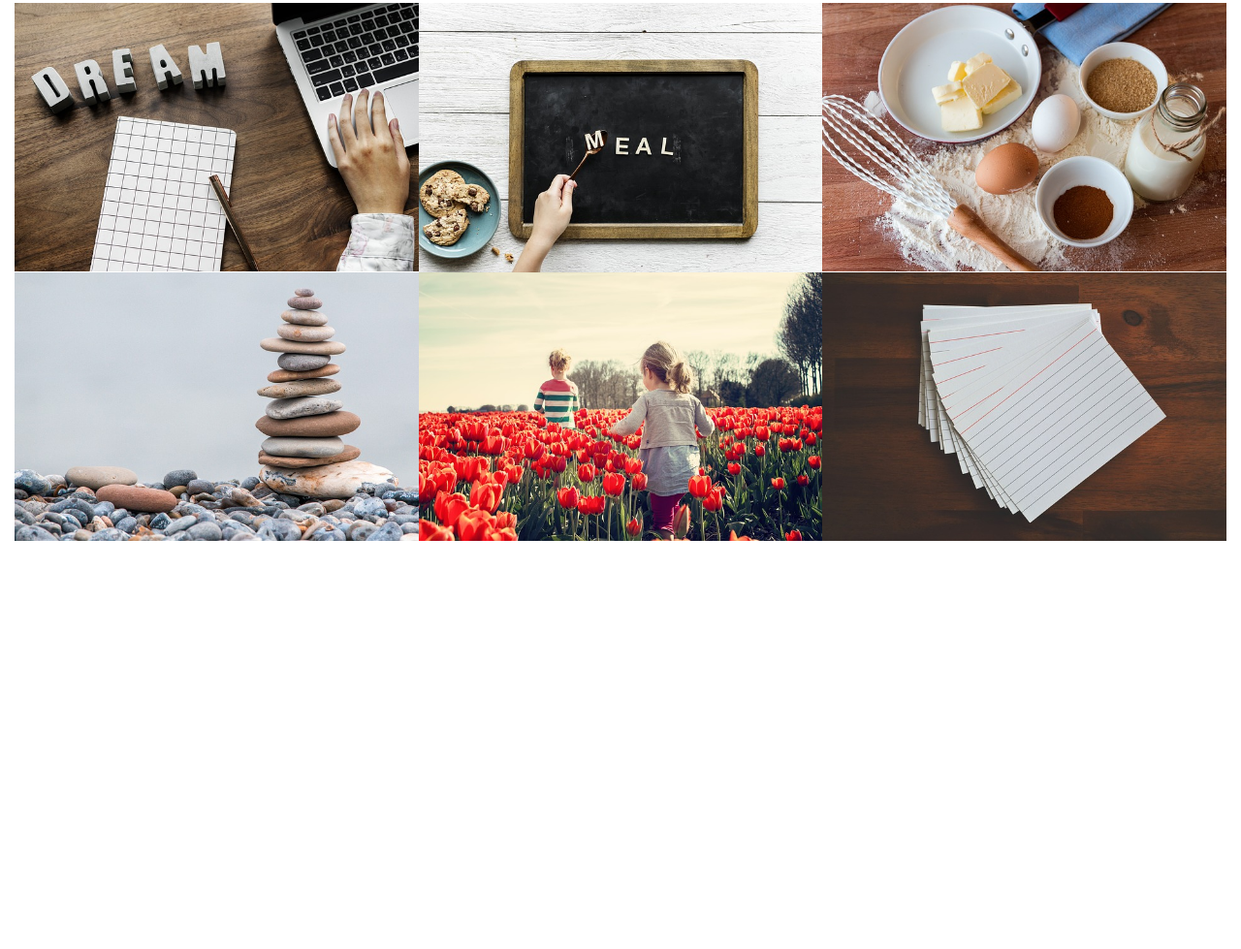
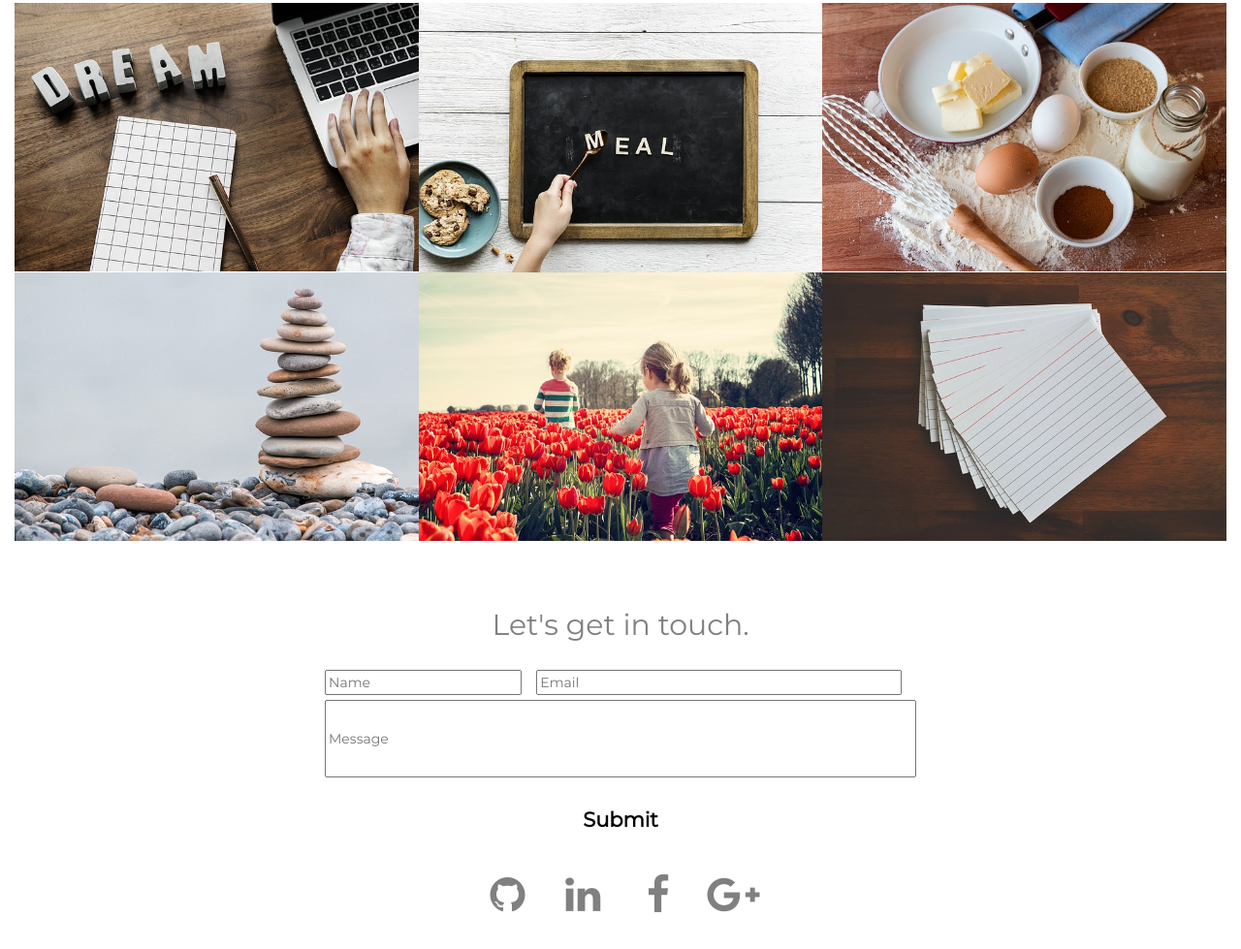
Before and after one commit to athensbird/portfolio, a plain HTML site: page index.html in a window 1280 px wide. Shown: the part 1719-2698 px from the top of the page at 97% size. Before the commit the page ends 2277 px from the top, so only its background shows below. Drawn offline with nearby package versions, Linux system fonts and the light colour scheme.

Commit message:
added contact section

```diff
--- a/index.html
+++ b/index.html
@@ -15,8 +15,8 @@
     <div class="container-fluid">
       <div id="intro" class="intro">
         <ul class="nav nav-pills">
-          <li><a href="#">Mark Wang</a></li>
-          <li class="pull-right"><a href="#">Contact</a></li>
+          <li><a href="https://www.linkedin.com/in/xilinwang">Mark Wang</a></li>
+          <li class="pull-right"><a href="#contact">Contact</a></li>
           <li class="pull-right"><a href="#portfolio-text">Resume</a></li>
           <li class="pull-right"><a href="#portfolio">Portfolio</a></li>
           <li class="pull-right"><a href="#about">About Me</a></li>
@@ -25,16 +25,10 @@
           <h1>Mark Wang</h1>
           <h2>Web Geek. JavaScript Fanatic. Idea Builder.</h2>
         </div>
-        <div class="btnList text-center">
-          <a class="btn btn-default" href="#">Twitter</a>
-          <a class="btn btn-default" href="#">GitHub</a>
-          <a class="btn btn-default" href="#">LinkedIn</a>
-          <a class="btn btn-default" href="#">Google+</a>
-        </div>
       </div>
       <div id="about" class="container-fluid">
         <div id="profile-pic" class="row">
-          <div class="col-lg-6 text-center">
+          <div id="header" class="col-lg-6 text-center">
               <h1>Hello, World!</h1>
               <h1>I'm Mark Wang.</h1>
           </div>
@@ -99,7 +93,8 @@
               <img src="img/children.jpg" alt="Isaiah's Place" />
               <div class="inner children-inner text-center">
                   <h2>Isaiah's Place</h2>
-                  <p>Freelance Website for Non-profit Organization</p>
+                  <p>Freelance Website for a non-profit organization</p>
+                  <p>Powered by HTML, CSS, and Bootstrap</p>
               </div>
             </a>
           </div>
@@ -114,6 +109,35 @@
           </div>
         </div>
       </div>
+      <div id="contact" class="container-fluid">
+        <div id="contact-text" class="row text-center">
+          <h2>Let's get in touch.</h2>
+        </div>
+        <form class="text-center" action="mailto:popularwatson@gmail.com" method="post" enctype:"text/plain">
+          <div class="col-lg-6 col-lg-offset-3">
+            <div id="contact-first-row" class="row">
+              <div class="col-lg-4">
+                <input type="text" placeholder="Name" />
+              </div>
+              <div id="email-row" class="col-lg-8">
+                <input type="text" placeholder="Email" />
+              </div>
+            </div>
+            <div class="row">
+              <input id="contact-second-row" type="text" placeholder="Message" />
+            </div>
+            <div class="form-submit row">
+              <button id="submit-button" type="submit">Submit</button>
+            </div>
+          </div>
+        </form>
+        <div id="social-media" class="col-lg-4 col-lg-offset-4">
+          <a href="https://www.github.com/athensbird"><i class="fa fa-github fa-fw fa-3x"></i></a>
+          <a href="https://www.linkedin.com/in/xilinwang"><i class="fa fa-linkedin fa-fw fa-3x"></i></a>
+          <a href="https://www.facebook.com/mark.wang.58152"><i class="fa fa-facebook fa-fw fa-3x"></i></a>
+          <a href="https://plus.google.com/100299366968176549634"><i class="fa fa-google-plus fa-fw fa-3x"></i></a>
+        </div>
+      </div>
     </div>
   </body>
 </html>
--- a/style.css
+++ b/style.css
@@ -11,6 +11,10 @@ h1 {
 }
 
 img {
+  width: 100%;
+}
+
+input {
   width: 100%;
 }
 
@@ -103,7 +107,17 @@ img {
     width: 50px;
 }
 
+.fa {
+  color: gray;
+  margin: 0 10px;
+}
+
 #intro a {
+  color: black;
+}
+
+#header h1 {
+  font-weight: 600;
   color: black;
 }
 
@@ -130,7 +144,6 @@ img {
     100% {bottom: 0;}
 }
 
-
 #portfolio-text h2 {
   font-size: 6em;
 }
@@ -140,3 +153,37 @@ img {
   font-size: 1.5em;
   text-align: justify;
 }
+
+#contact {
+  margin: 50px 0;
+}
+
+#contact-text {
+  margin-bottom: 20px;
+}
+
+#contact-first-row {
+  margin-bottom: 5px;
+}
+
+#email-row div{
+  padding: 1;
+}
+
+#contact-second-row {
+  height: 80px;
+  margin-bottom: 2em;
+}
+
+#submit-button {
+  background-color: white;
+  font-size: 1.5em;
+  font-weight: 700;
+  color: black;
+  border: none;
+}
+
+#social-media {
+  margin-top: 40px;
+  text-align: center;
+}
```
